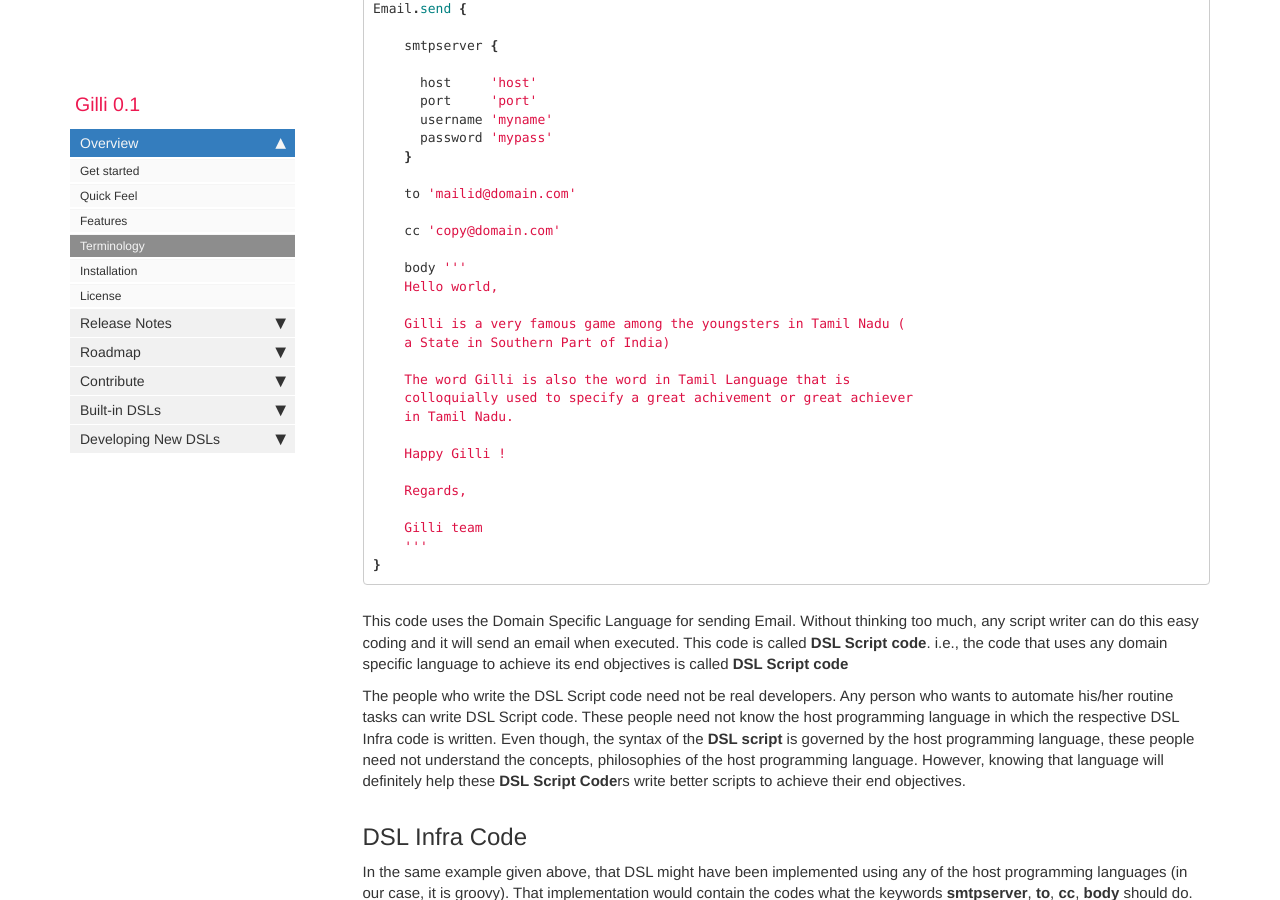
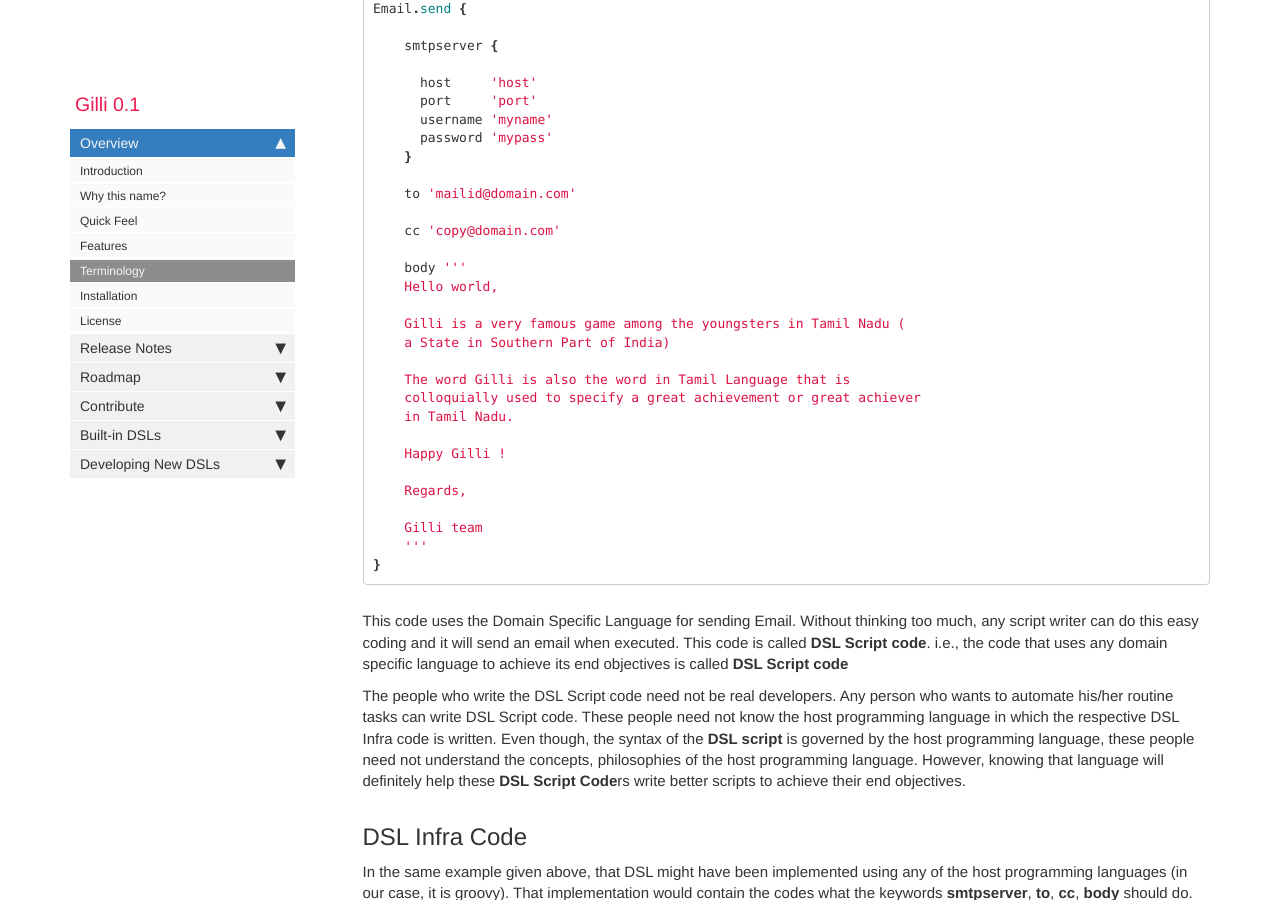
Before and after one commit to adithyank/gilli, a Jekyll site: the page built from docs/pages/lang/lang_terminology.md, in a window 1280 px wide and 900 px high, scrolled down 361 px. Built offline with Jekyll 4.4.1, drawn with Linux system fonts in a browser that asks for light colours; comment, search, counter and statistics services are not loaded.

Commit message:
Update docs on name and some minor spelling error corrections

```diff
--- a/docs/_data/sidebars/lang_sidebar.yml
+++ b/docs/_data/sidebars/lang_sidebar.yml
@@ -21,10 +21,14 @@ entries:
     output: web, pdf
     folderitems:
 
-    - title: Get started
+    - title: Introduction
       url: /index.html
       output: web, pdf
       type: homepage
+
+    - title: Why this name?
+      url: /lang_whythisname.html
+      output: web, pdf
 
     - title: Quick Feel
       url: /lang_quickfeel.html
--- a/docs/pages/lang/lang_terminology.md
+++ b/docs/pages/lang/lang_terminology.md
@@ -29,7 +29,7 @@ Email.send {
     a State in Southern Part of India)
 
     The word Gilli is also the word in Tamil Language that is
-    colloquially used to specify a great achivement or great achiever
+    colloquially used to specify a great achievement or great achiever
     in Tamil Nadu.
 
     Happy Gilli !
```
Also changed, not shown: docs/pages/lang/lang_whythisname.md (added, +16 -0 lines).
